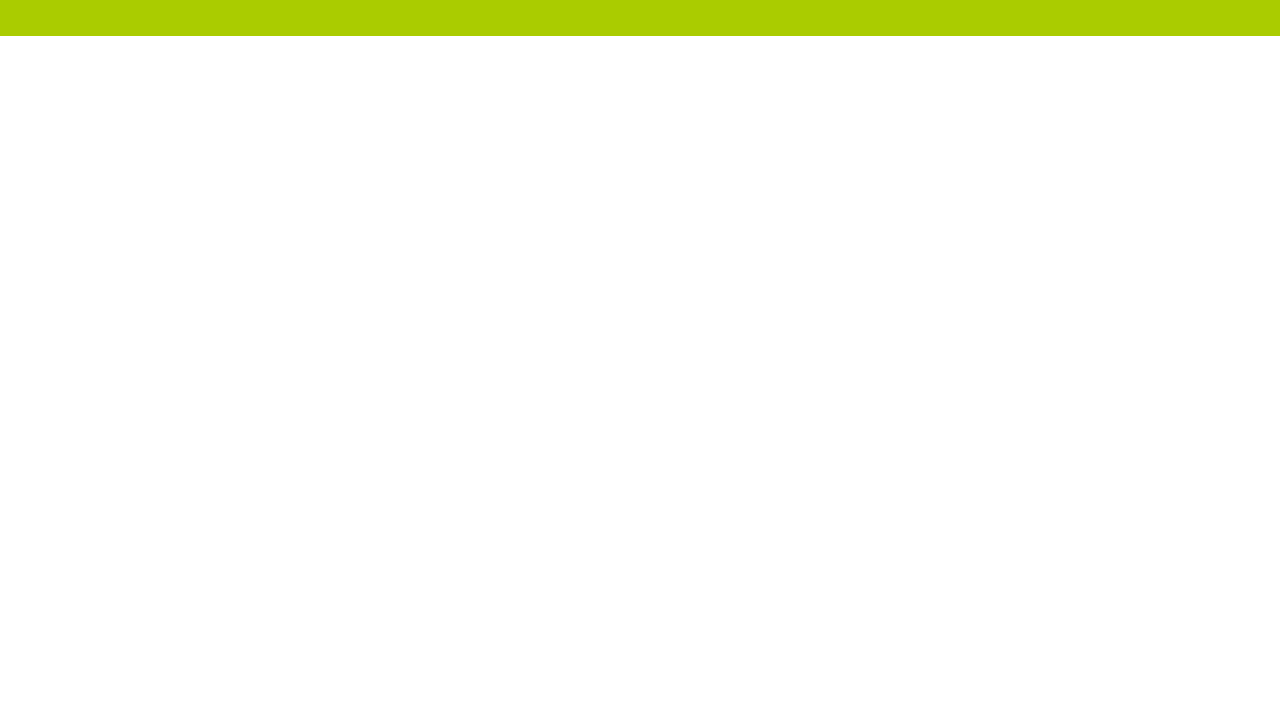
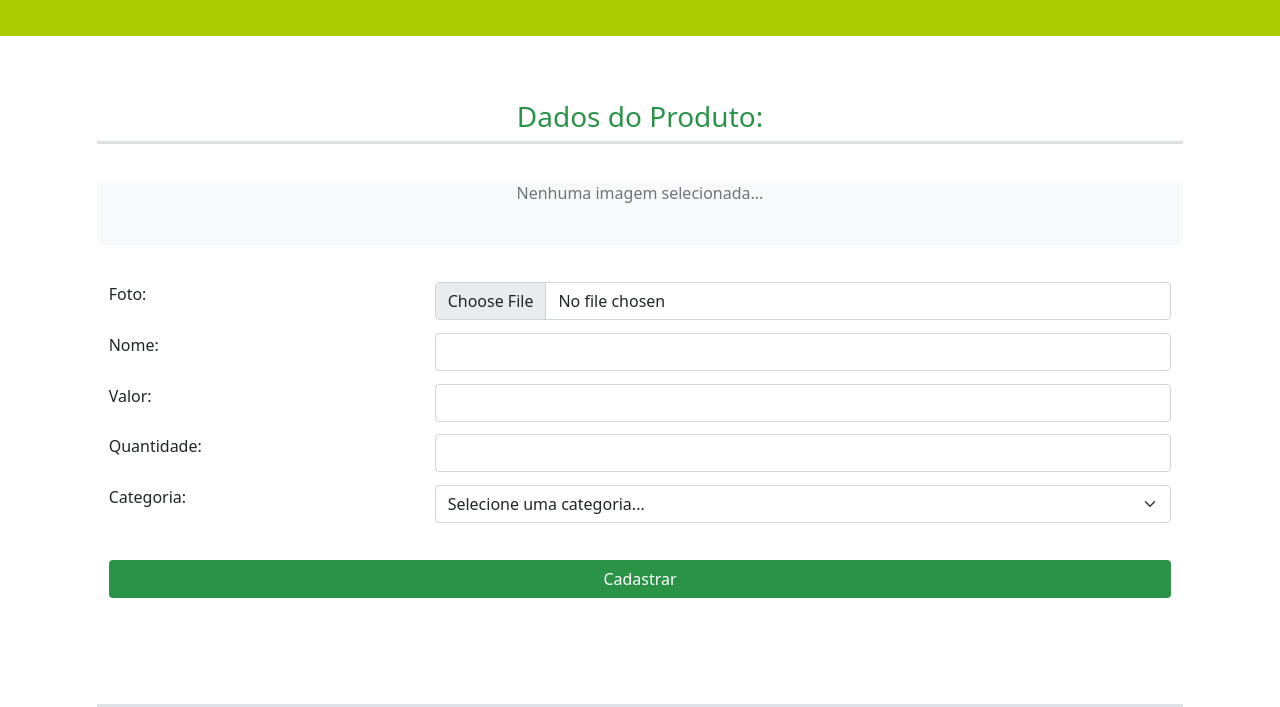
Before and after one commit to Pedrorcpla/Gerenciamento-Estoque, a website: page www/produtos.html in a window 1280 px wide. Shown: the part 113-820 px from the top of the page. Drawn offline with nearby package versions, Linux system fonts and the light colour scheme.

Commit message:
Add Cadastro de Produtos

```diff
--- a/www/css/style.css
+++ b/www/css/style.css
@@ -72,3 +72,7 @@ form .row
   background: rgb(219, 219, 219);
   color: #2b9348;
 }
+#imagem
+{
+  width: 0;
+}
--- a/www/lib/acao.js
+++ b/www/lib/acao.js
@@ -13,3 +13,15 @@ function ListaOptionNivel(){
         }
     })
 }
+function readURL(input){
+  if (input.files && input.files[0]){
+    var imagem = new FileReader();
+
+    imagem.onload = function(e){
+      $('#imagem').attr('src', e.target.result);
+      $('#imagem').css('width', '45vh');
+      $('.imgMensagem').remove();
+    }
+    imagem.readAsDataURL(input.files[0]);
+  }
+}
--- a/www/produtos.html
+++ b/www/produtos.html
@@ -13,7 +13,6 @@
   <link rel="stylesheet" href="https://use.fontawesome.com/releases/v5.15.4/css/all.css" integrity="sha384-DyZ88mC6Up2uqS4h/KRgHuoeGwBcD4Ng9SiP4dIRy0EXTlnuz47vAwmeGwVChigm" crossorigin="anonymous">
   <link rel="stylesheet" href="components/loader.css">
   <link rel="stylesheet" href="css/style.css">
-
 </head>
 <body>
   <header class="row text-white topo cor-verde">
@@ -48,6 +47,73 @@
 </div>
 <!-- Fim do Menu -->
 
+<div class="row corpo">
+  <div class="col-10 offset-1 border-bottom border-3" align="center">
+    <h3 id="display"">Dados do Produto:</h3>
+  </div>
+</div>
+<br>
+<form id="product" method="POST">
+  <div class="row">
+    <div class="col-10 offset-1 bg-light" align="center">
+      <p class="imgMensagem text-secondary">Nenhuma imagem selecionada...</p>
+      <img id="imagem" class="img-responsive">
+    </div>
+  </div>
+  <br>
+  <div class="row">
+    <div class="col-3 offset-1">
+      <label class="form-label">Foto:</label>
+    </div>
+    <div class="col-7">
+      <input type="file" name="foto" id="foto" accept="image/*" onchange = "readURL(this);" class="form-control">
+    </div>
+  </div>
 
+  <div class="row">
+    <div class="col-3 offset-1">
+      <label class="form-label">Nome:</label>
+    </div>
+    <div class="col-7">
+      <input type="text" id="nome" name="nome" class="form-control">
+    </div>
+  </div>
+
+  <div class="row">
+    <div class="col-3 offset-1">
+      <label class="form-label">Valor:</label>
+    </div>
+    <div class="col-7">
+      <input type="number" id="valor" name="valor" class="form-control">
+    </div>
+  </div>
+
+  <div class="row">
+    <div class="col-3 offset-1">
+      <label class="form-label">Quantidade:</label>
+    </div>
+    <div class="col-7">
+      <input type="number" id="quantidade" name="quantidade" class="form-control">
+    </div>
+  </div>
+
+  <div class="row">
+    <div class="col-3 offset-1">
+      <label class="form-label">Categoria:</label>
+    </div>
+    <div class="col-7">
+      <select name="categoria" id="categoria" class="form-select">
+        <option selected>Selecione uma categoria...</option>
+      </select>
+    </div>
+  </div>
+
+  <br>
+  <div class="row">
+    <div class="col-10 offset-1 border-bottom border-3">
+      <button class="col-12 btn cadastrar">Cadastrar</button>
+    </div>
+  </div>
+</form>
 </body>
 </html>
```
Also changed, not shown: www/usuario.html (+1 -1 lines).
